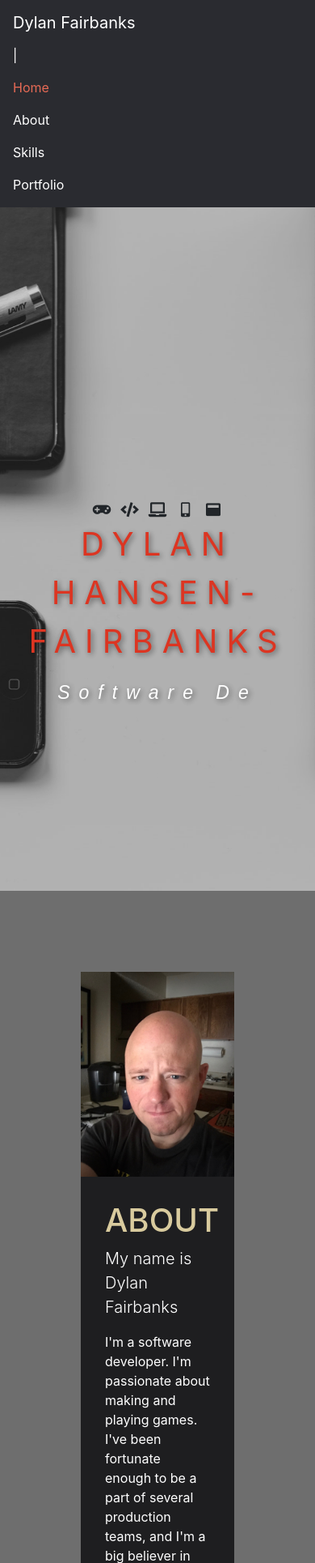
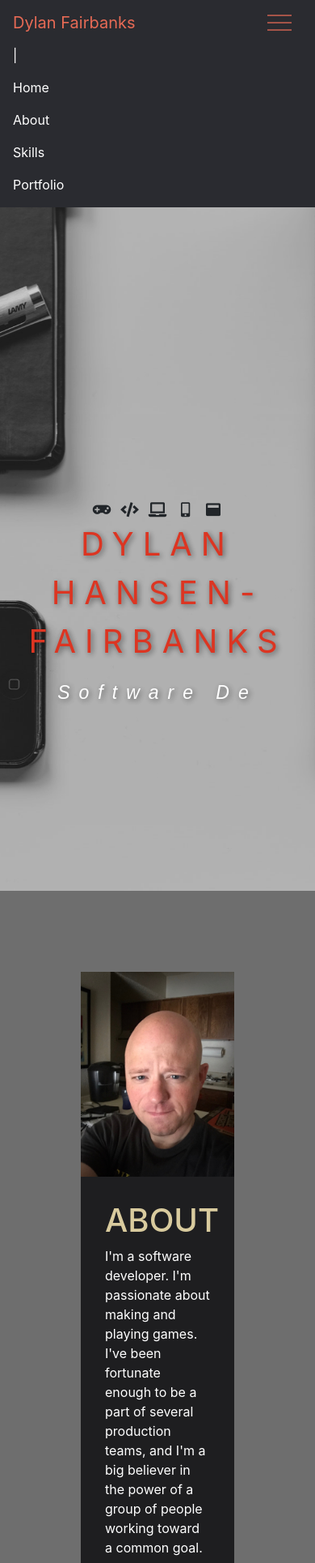
Before and after one commit to dmjusto/myPortfolio, a PHP site: page / in a window 390 px wide, after a click that opens the changed part. Shown: the top 1930 px of the page at 81% size. Run offline with PHP 8.4, Linux system fonts and the light colour scheme; some libraries are stand-ins or nearby versions.

Commit message:
added hamburger menu icon for small screens and animation for menu navigation

```diff
--- a/css/style.css
+++ b/css/style.css
@@ -108,12 +108,16 @@
 #navigation li a{
   color: #fff;
 }
-#navigation li a:hover,#navigation li.active a{
+#navigation li a:hover{
   color: #e66a55;
 }
 .navbar-brand{
-  color: #fff;
+  color: #e66a55;
 }
 .navbar-brand:hover{
-  color: #fff;
+  color: #e66a55;
 }
+.navbar-toggler-icon{
+  background: url(../img/icons/menu.png);
+  background-size: 100%;
+}
--- a/index.html
+++ b/index.html
@@ -29,7 +29,7 @@
               <a class="nav-link disabled" href="#">|</a>
             </li>
             <li class="nav-item active">
-              <a class="nav-link" href="#">Home <span class="sr-only">(current)</span></a>
+              <a class="nav-link" href="#slides">Home <span class="sr-only">(current)</span></a>
             </li>
             <li class="nav-item">
               <a class="nav-link" href="#about">About</a>
@@ -38,7 +38,7 @@
               <a class="nav-link" href="#skills">Skills</a>
             </li>
             <li class="nav-item">
-              <a class="nav-link" href="#">Portfolio</a>
+              <a class="nav-link" href="#contact">Portfolio</a>
             </li>
           </ul>
         </div>
@@ -84,8 +84,6 @@
           <div id="aboutBackground"class="col-md-4">
 
             <h1 style="color: #D9CB9E">ABOUT</h1>
-            <p class="lead">My name is Dylan Fairbanks</p>
-            <p></p>
             <p>I'm a software developer.  I'm passionate about making and playing games.  I've been fortunate enough to be a part of several production teams, and I'm a big believer in the power of a group of people working toward a common goal.  </p>
             <p>I enjoy the problem solving aspect of programming, and I enjoy continually challenging myself.</p>
             <p></p>
--- a/js/script.js
+++ b/js/script.js
@@ -61,3 +61,12 @@ $('li').on('click', function(){
    $('li').removeClass('active');
    $(this).toggleClass('active');
 })
+
+$('#navigation li a').click(function(e){
+  e.preventDefault();
+
+  var targetElement=$(this).attr("href");
+  var targetPosition=$(targetElement).offset().top;
+
+  $("html, body").animate({scrollTop: targetPosition - 50}, 'slow');
+})
```
Also changed, not shown: img/icons/menu.png (added), img/icons/web.png (added).
